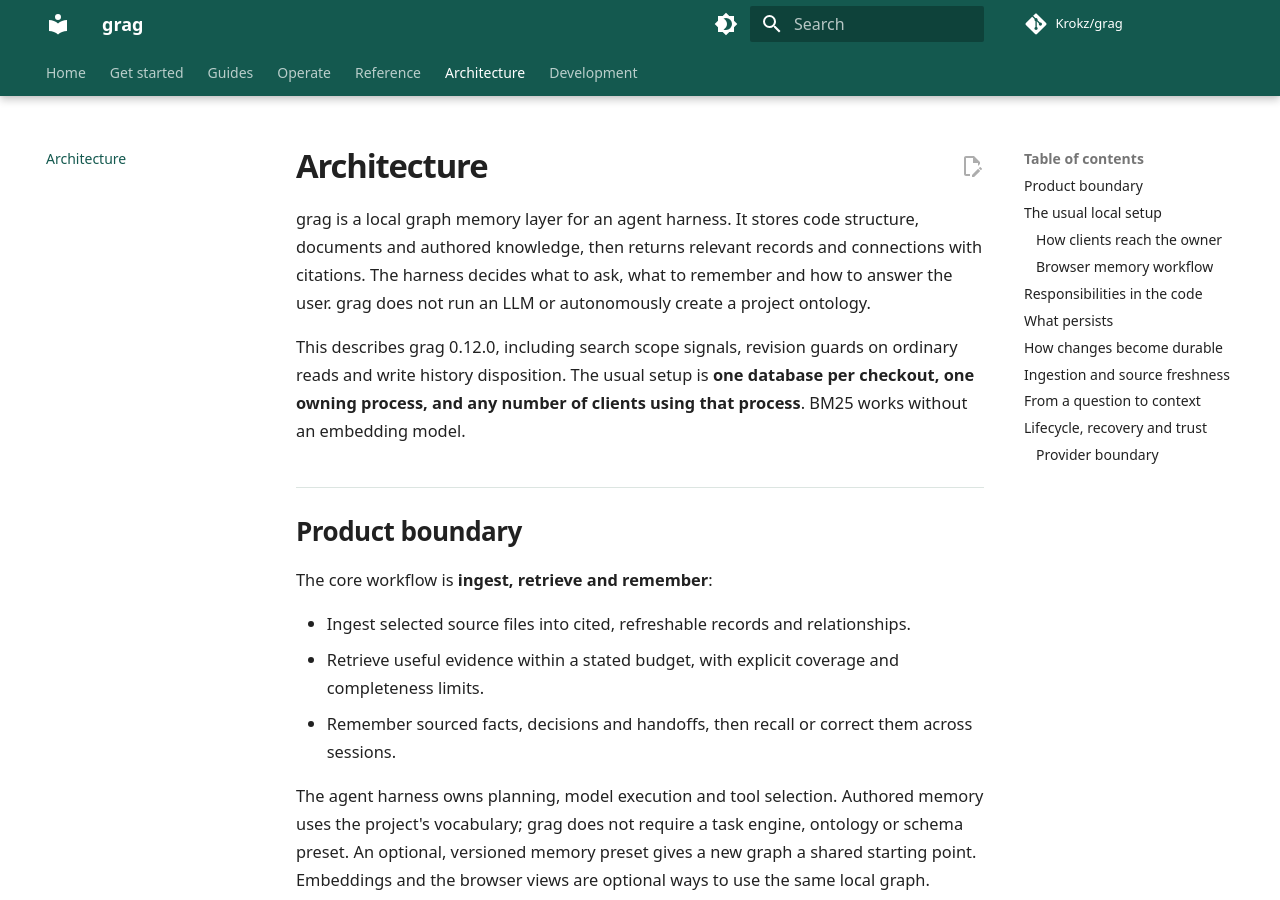
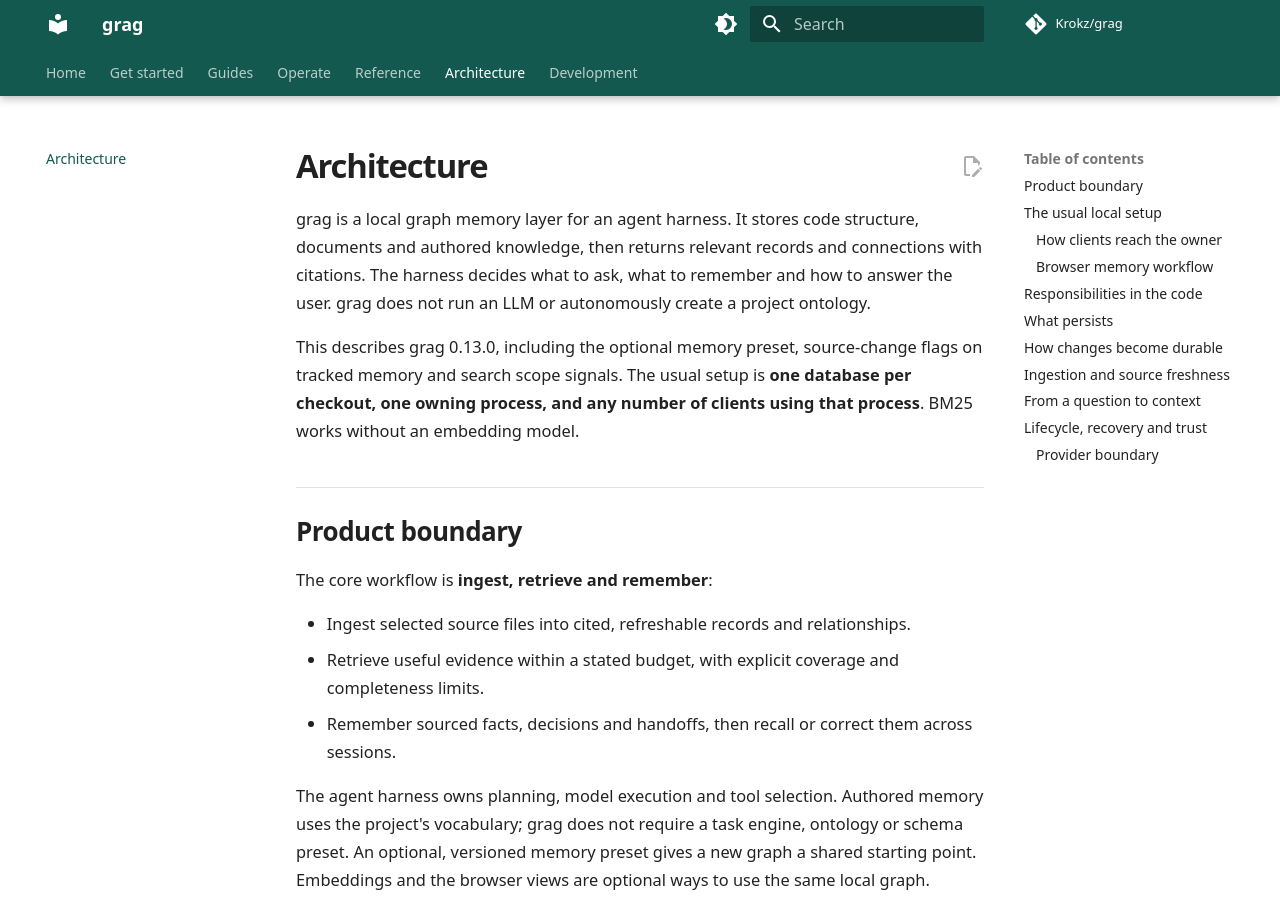
Before and after one commit to Krokz/grag, an MkDocs documentation site: the page built from docs/architecture.md, in a window 1280 px wide and 900 px high. Built offline with MkDocs 1.6.1 and Material for MkDocs 9.7.7, drawn with Linux system fonts in a browser that asks for light colours; comment, search, counter and statistics services are not loaded.

Commit message:
release: prepare grag 0.13.0

```diff
--- a/docs/architecture.md
+++ b/docs/architecture.md
@@ -5,7 +5,7 @@ documents and authored knowledge, then returns relevant records and connections
 with citations. The harness decides what to ask, what to remember and how to
 answer the user. grag does not run an LLM or autonomously create a project ontology.
 
-This describes grag 0.12.0, including search scope signals, revision guards on ordinary reads and write history disposition.
+This describes grag 0.13.0, including the optional memory preset, source-change flags on tracked memory and search scope signals.
 The usual setup is **one database per checkout, one owning process, and any number
 of clients using that process**. BM25 works without an embedding model.
 
--- a/pyproject.toml
+++ b/pyproject.toml
@@ -4,7 +4,7 @@ build-backend = "hatchling.build"
 
 [project]
 name = "gragdb"
-version = "0.12.0"
+version = "0.13.0"
 description = "Local-first graph memory for AI agents: embedded Cypher engine, MCP tools, cited budget-bounded retrieval and versioned project memory"
 readme = "README.md"
 requires-python = ">=3.10,<3.15"
```
Also changed, not shown: docs/index.md (+1 -1 lines).
